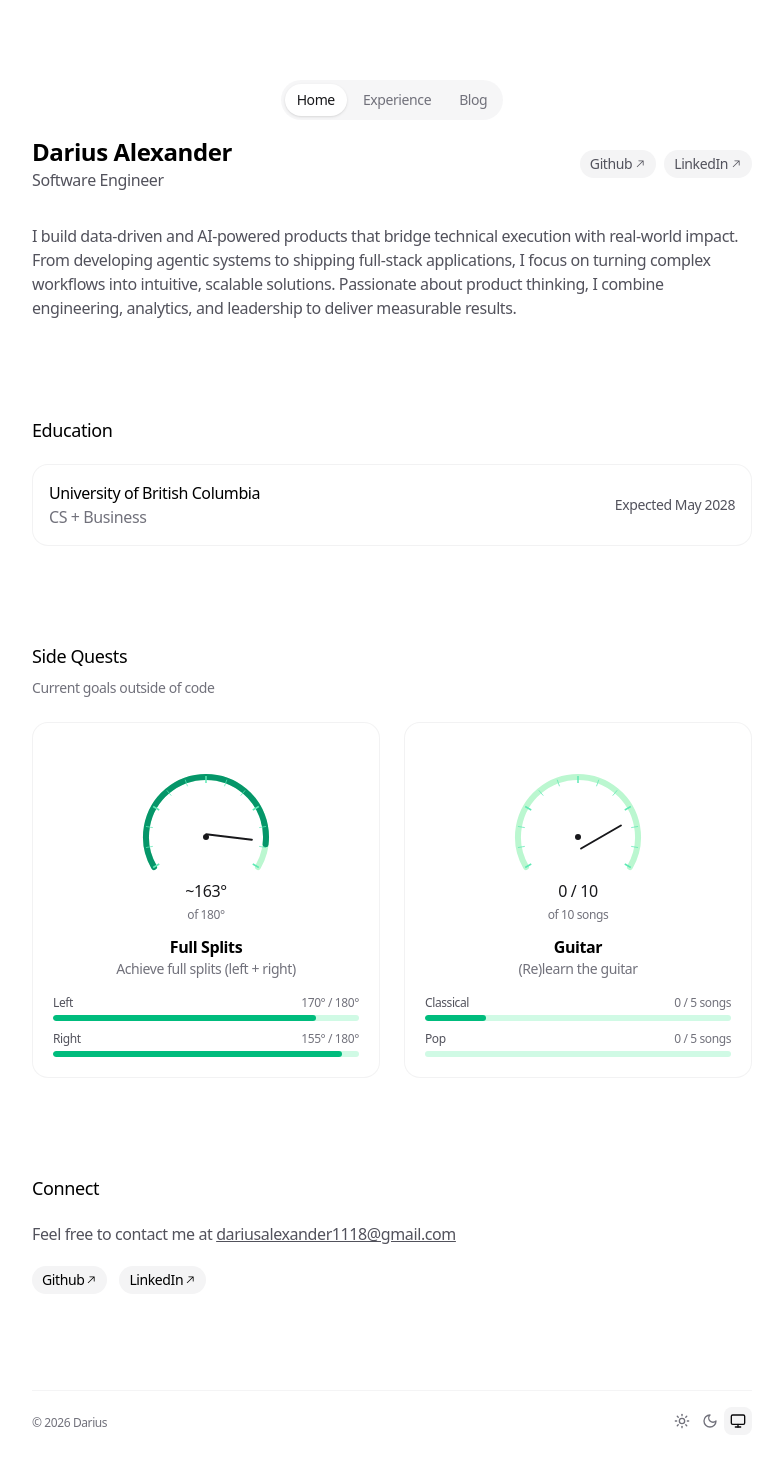
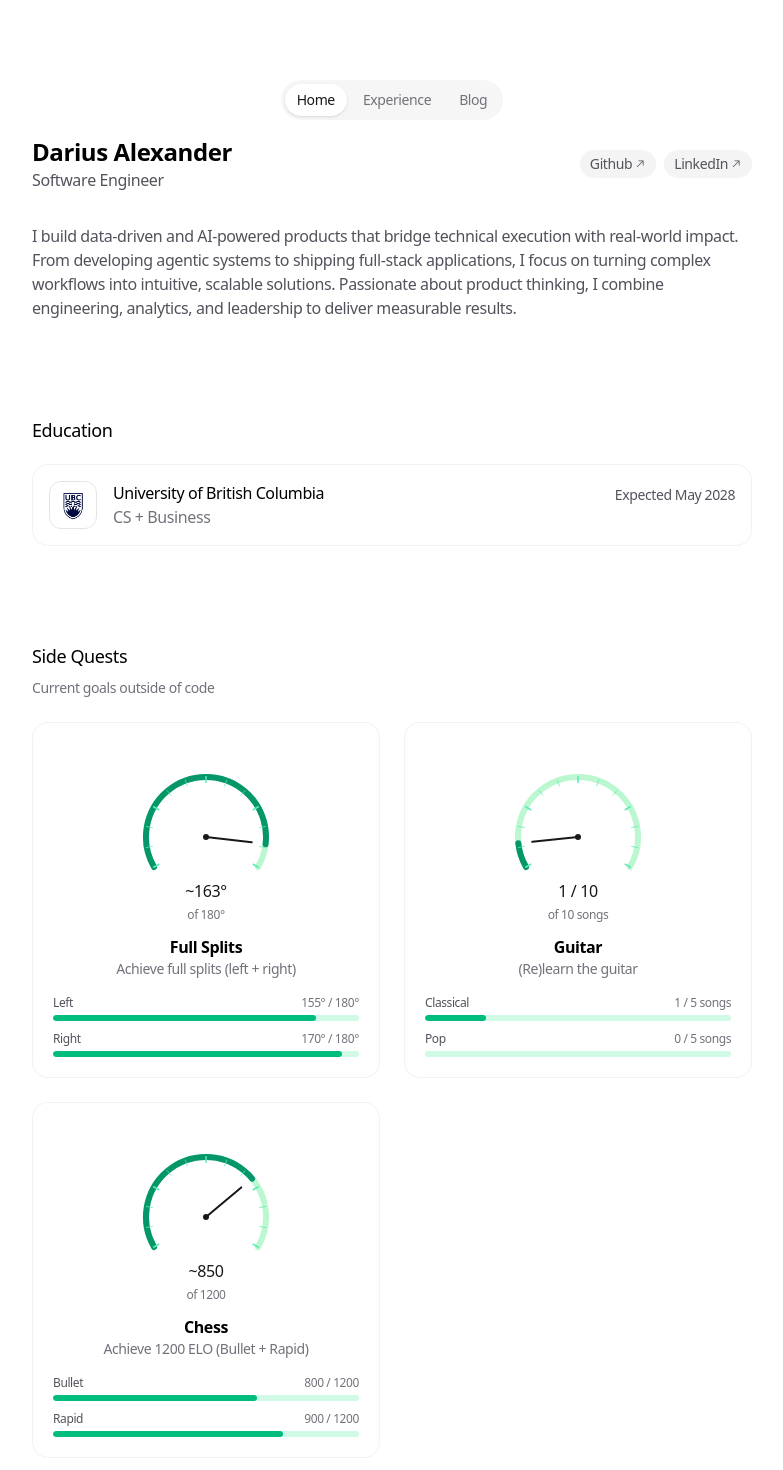
Before and after one commit to Darius-Alexander/portfolio, a Next.js app: page / in a window 1280 px wide. Shown: the top 1470 px of the page, without its empty margins (248-1031 px from the left). Built offline with nearby package versions, Linux system fonts and the light colour scheme.

Commit message:
logos added to component cards

```diff
--- a/app/data.ts
+++ b/app/data.ts
@@ -33,6 +33,7 @@ type Education = {
   school: string
   degree: string
   expected: string
+  logo?: string
   id: string
 }
 
@@ -58,6 +59,7 @@ export const EDUCATION: Education[] = [
     school: 'University of British Columbia',
     degree: 'CS + Business',
     expected: 'Expected May 2028',
+    logo: '/assets/logos/ubc.png',
     id: 'edu-1',
   },
 ]
@@ -73,13 +75,13 @@ export const SIDE_QUEST_GOALS: SideQuestGoal[] = [
       {
         label: 'Left',
         progress: 155 / 180,
-        current: '170°',
+        current: '155°',
         target: '180°',
       },
       {
         label: 'Right',
         progress: 170 / 180,
-        current: '155°',
+        current: '170°',
         target: '180°',
       },
     ],
@@ -88,14 +90,14 @@ export const SIDE_QUEST_GOALS: SideQuestGoal[] = [
   {
     title: 'Guitar',
     description: '(Re)learn the guitar',
-    progress: 0 / 10, // total songs learned out of 10
+    progress: 1 / 10, // total songs learned out of 10
     target: '10 songs',
-    current: '0 / 10',
+    current: '1 / 10',
     subGoals: [
       {
         label: 'Classical',
         progress: 1 / 5,
-        current: '0',
+        current: '1',
         target: '5 songs',
       },
       {
@@ -106,6 +108,29 @@ export const SIDE_QUEST_GOALS: SideQuestGoal[] = [
       },
     ],
     id: 'quest-2',
+  },
+  {
+    title: 'Chess',
+    description: 'Achieve 1200 ELO (Bullet + Rapid)',
+    progress: (800 / 1200 + 900 / 1200) / 2, // average progress
+    target: '1200',
+    current: '~850', // (800 + 900) / 2
+    // TODO: Hook this up to chess.com or lichess API later
+    subGoals: [
+      {
+        label: 'Bullet',
+        progress: 800 / 1200,
+        current: '800',
+        target: '1200',
+      },
+      {
+        label: 'Rapid',
+        progress: 900 / 1200,
+        current: '900',
+        target: '1200',
+      },
+    ],
+    id: 'quest-3',
   },
 ]
 
@@ -125,7 +150,7 @@ export const PROJECTS: Project[] = [
       'RAG-powered learning platform',
     link: '', // add if deployed
     video: '',
-    logo: '/assets/logos/querylearn.png',
+    logo: '/assets/logos/querylearn.jpg',
     id: 'querylearn',
   },
 ]
@@ -137,7 +162,7 @@ export const WORK_EXPERIENCE: WorkExperience[] = [
     start: 'Jun 2026',
     end: 'Present',
     link: '',
-    logo: '/assets/logos/diligent.png',
+    logo: '/assets/logos/diligent.jpg',
     id: 'work1',
   },
   {
@@ -185,7 +210,7 @@ export const LEADERSHIP_EXPERIENCE: WorkExperience[] = [
     start: 'Dec 2025',
     end: 'Present',
     link: '',
-    logo: '/assets/logos/byyourside.png',
+    logo: '/assets/logos/byyourside.svg',
     id: 'work6',
   },
 ]
--- a/app/experience/page.tsx
+++ b/app/experience/page.tsx
@@ -57,6 +57,7 @@ export default function ExperiencePage() {
               start={job.start}
               end={job.end}
               link={job.link}
+              logo={job.logo}
             />
           ))}
         </div>
@@ -77,6 +78,7 @@ export default function ExperiencePage() {
               start={role.start}
               end={role.end}
               link={role.link}
+              logo={role.logo}
             />
           ))}
         </div>
@@ -96,6 +98,7 @@ export default function ExperiencePage() {
               description={project.description}
               link={project.link}
               video={project.video}
+              logo={project.logo}
             />
           ))}
         </div>
--- a/app/page.tsx
+++ b/app/page.tsx
@@ -1,4 +1,5 @@
 'use client'
+import Image from 'next/image'
 import { motion } from 'motion/react'
 import { SpeedometerGauge } from '@/components/ui/speedometer-gauge'
 import { SocialLinks } from '@/components/SocialLinks'
@@ -70,16 +71,29 @@ export default function Home() {
               className="relative overflow-hidden rounded-2xl bg-zinc-300/30 p-[1px] dark:bg-zinc-600/30"
             >
               <div className="relative h-full w-full rounded-[15px] bg-white p-4 dark:bg-zinc-950">
-                <div className="flex items-center justify-between">
+                <div className="flex items-center justify-between items-start">
+                  <div className="flex gap-4 items-center">
+                    {edu.logo && (
+                      <div className="relative h-12 w-12 shrink-0 overflow-hidden rounded-xl border border-zinc-200 bg-white dark:border-zinc-800 dark:bg-zinc-900 flex items-center justify-center">
+                        <Image
+                          src={edu.logo}
+                          alt={`${edu.school} logo`}
+                          width={48}
+                          height={48}
+                          className="object-contain p-1"
+                        />
+                      </div>
+                    )}
                     <div>
-                    <h4 className="font-normal dark:text-zinc-100">
+                      <h4 className="font-medium dark:text-zinc-100">
                         {edu.school}
                       </h4>
                       <p className="text-zinc-500 dark:text-zinc-400">
                         {edu.degree}
                       </p>
                     </div>
-                  <p className="text-sm text-zinc-600 dark:text-zinc-400">
+                  </div>
+                  <p className="text-sm text-zinc-600 dark:text-zinc-400 mt-1">
                     {edu.expected}
                   </p>
                 </div>
--- a/components/ui/speedometer-gauge.tsx
+++ b/components/ui/speedometer-gauge.tsx
@@ -47,7 +47,13 @@ export function SpeedometerGauge({ progress, title, current, target, size = 160
 
   const motionProg = useMotionValue(0)
   const dashOffset = useTransform(motionProg, [0, 1], [arcLen, round(arcLen * (1 - clamped))])
+
+  // Calculate needle angle in degrees
   const needleAngle = useTransform(motionProg, [0, 1], [startAngle, startAngle + totalArc * clamped])
+
+  // Calculate exact x2, y2 for the needle tip using standard polar math
+  const needleX = useTransform(needleAngle, (angle) => polarToCartesian(cx, cy, r - 14, angle).x)
+  const needleY = useTransform(needleAngle, (angle) => polarToCartesian(cx, cy, r - 14, angle).y)
 
   useEffect(() => {
     setMounted(true)
@@ -92,11 +98,16 @@ export function SpeedometerGauge({ progress, title, current, target, size = 160
 
         {/* Needle */}
         {mounted && (
-          <motion.g style={{ rotate: needleAngle, transformOrigin: `${cx}px ${cy}px` }}>
-            <line x1={cx} y1={cy} x2={cx + r - 14} y2={cy}
-              stroke="currentColor" strokeWidth={2} strokeLinecap="round"
-              className="text-zinc-900 dark:text-zinc-100" />
-          </motion.g>
+          <motion.line
+            x1={cx}
+            y1={cy}
+            x2={needleX}
+            y2={needleY}
+            stroke="currentColor"
+            strokeWidth={2}
+            strokeLinecap="round"
+            className="text-zinc-900 dark:text-zinc-100"
+          />
         )}
 
         {/* Center dot */}
```
Lines whose indentation alone changed are shown as unchanged.
